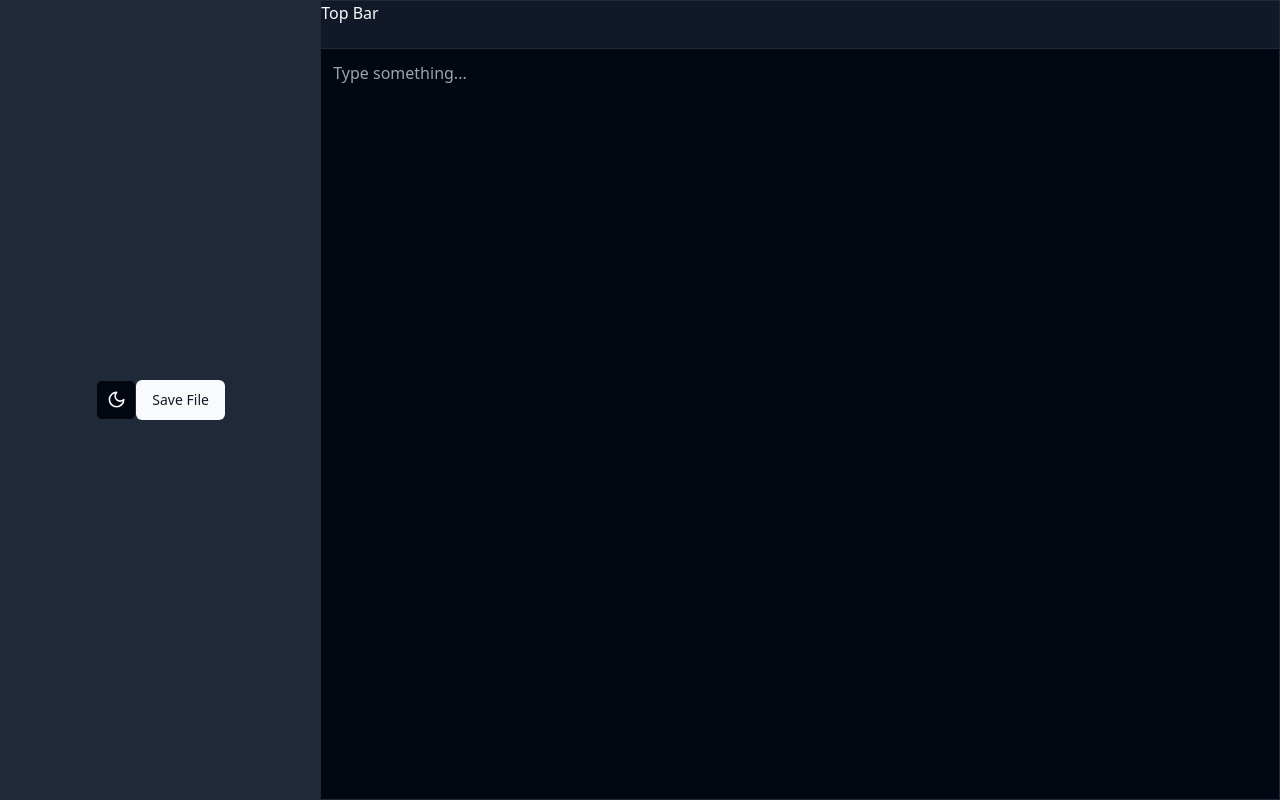
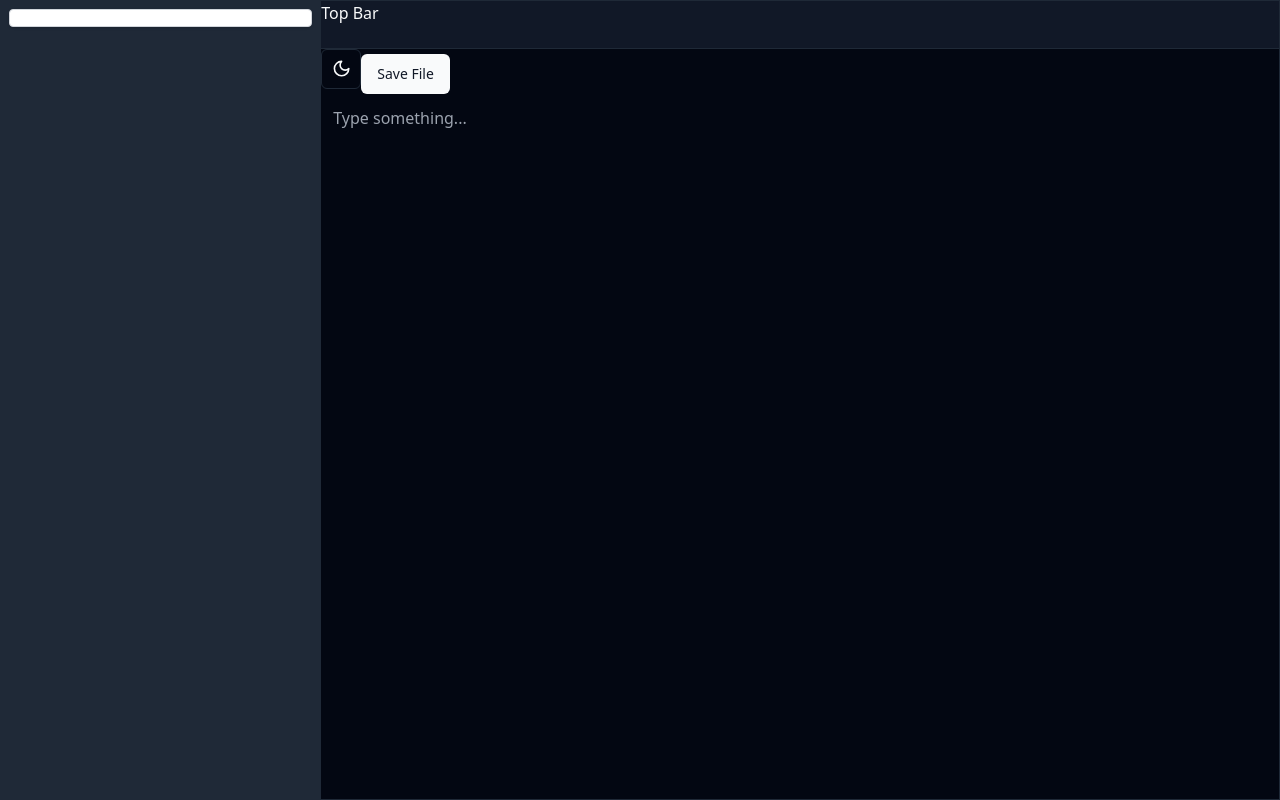
Before and after one commit to lemathurin/presentation-app, a React (Vite) app: page / in a window 1280 px wide. Built offline with nearby package versions, Linux system fonts and the light colour scheme.

Commit message:
basic setup

```diff
--- a/src/App.tsx
+++ b/src/App.tsx
@@ -12,6 +12,7 @@ import { handleSaveFile } from "./components/FileActions";
 import { Button } from "./components/ui/button";
 import { listen } from "@tauri-apps/api/event";
 import { readTextFile } from "@tauri-apps/api/fs";
+import LeftSidebar from "./components/left-sidebar";
 
 function App() {
   const [text, setText] = useState<string>("");
@@ -81,16 +82,17 @@ function App() {
         >
           <ResizablePanel defaultSize={25} minSize={20} maxSize={40}>
             {/* add this later collapsible={true} */}
-            <div className="flex items-center justify-center h-full bg-secondary">
-              <ModeToggle />
-              <Button onClick={() => handleSaveFile(text, filePath)}>
-                Save File
-              </Button>
-            </div>
+            {/* <div className="flex h-full bg-secondary"> */}
+            <LeftSidebar text={text} />
+            {/* </div> */}
           </ResizablePanel>
           <ResizableHandle />
           <ResizablePanel defaultSize={75}>
             <TopBar />
+            <ModeToggle />
+            <Button onClick={() => handleSaveFile(text, filePath)}>
+              Save File
+            </Button>
             <div className="flex items-center justify-center h-full bg-primary-foreground">
               <TextEditor text={text} setText={setText} />
             </div>
--- /dev/null
+++ b/src/components/left-sidebar.tsx
@@ -0,0 +1,25 @@
+// LeftSidebar.tsx
+import React from "react";
+
+interface LeftSidebarProps {
+  text: string;
+}
+
+const LeftSidebar: React.FC<LeftSidebarProps> = ({ text }) => {
+  const segments = text.split("---");
+
+  return (
+    <div className="h-full bg-secondary overflow-auto p-2">
+      {segments.map((segment, index) => (
+        <div
+          key={index}
+          className="mb-4 p-2 bg-white text-black border border-gray-300 rounded shadow"
+        >
+          <pre>{segment.trim()}</pre>
+        </div>
+      ))}
+    </div>
+  );
+};
+
+export default LeftSidebar;
--- a/src/index.css
+++ b/src/index.css
@@ -76,7 +76,7 @@
 }
 
 body {
-  user-select: none;
+  /* user-select: none;
   cursor: default;
-  overflow: hidden;
+  overflow: hidden; */
 }
```
